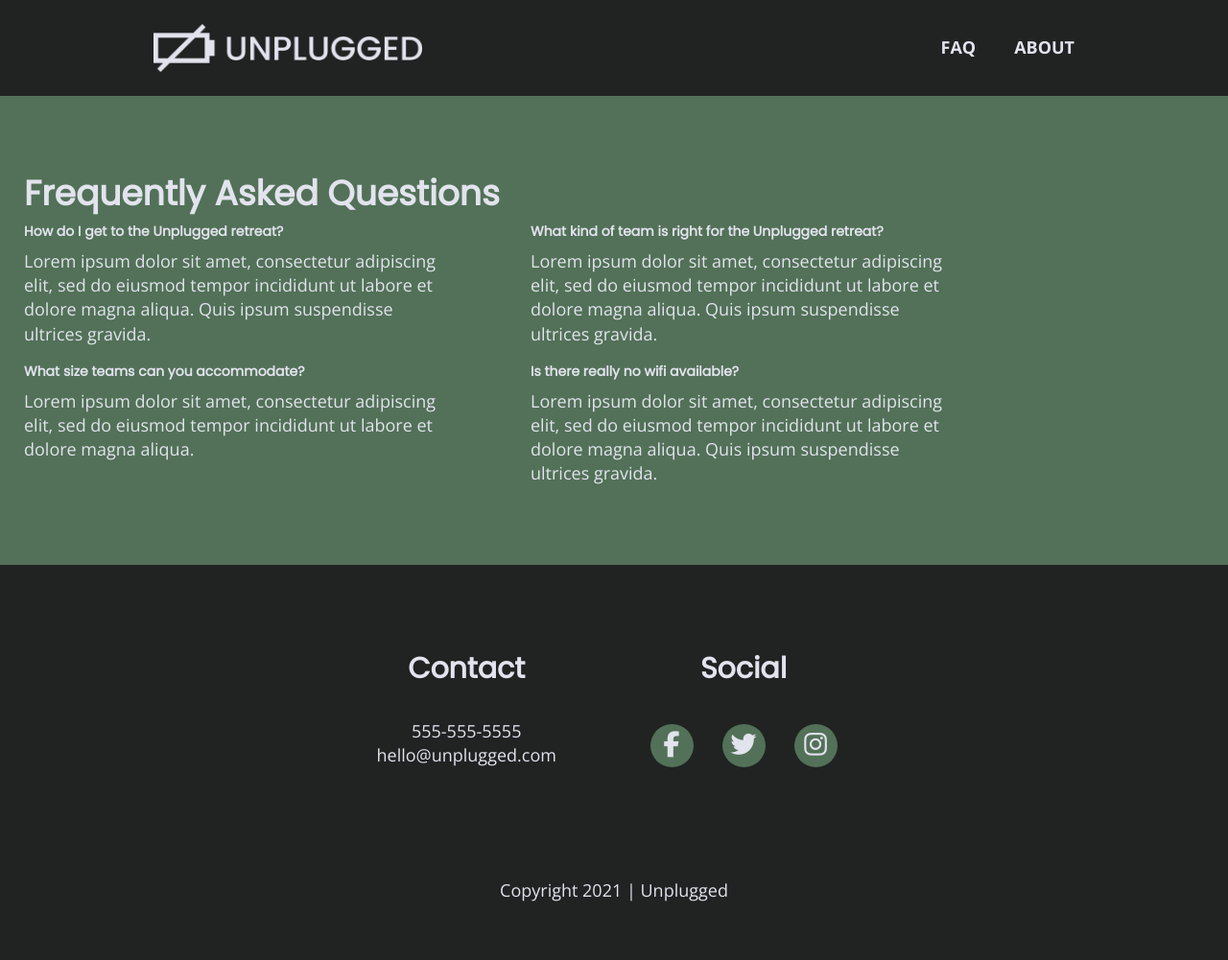
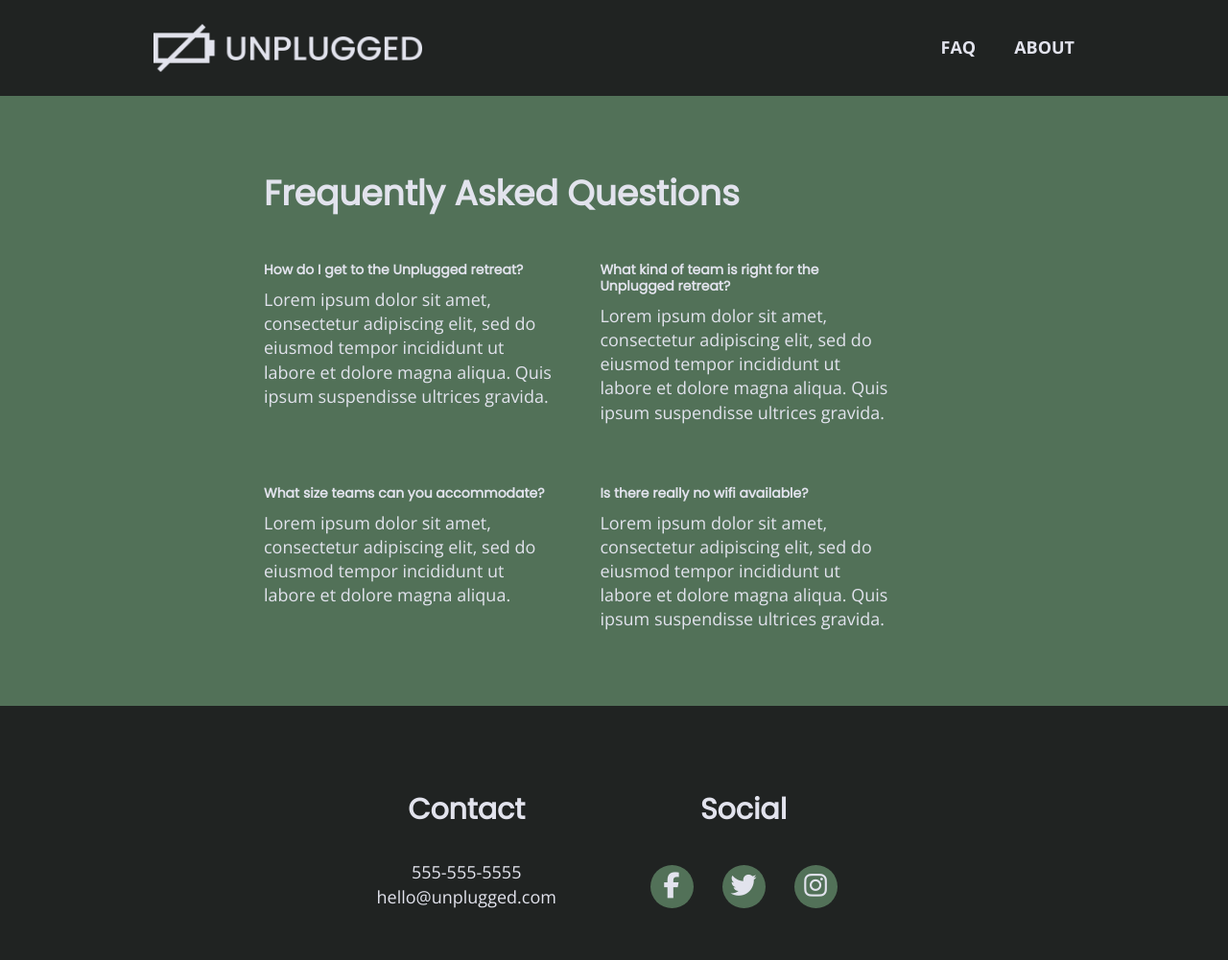
Before and after one commit to heidi37/unplugged-retreat, a website: page faq/index.html in a window 1280 px wide. Shown: the top 1001 px of the page at 96% size. Before the commit the page ends 951 px from the top, so only its background shows below. Drawn offline with nearby package versions, Linux system fonts and the light colour scheme.

Commit message:
fixed tablet FAQ and About spacing issues

```diff
--- a/css/main.css
+++ b/css/main.css
@@ -123,6 +123,7 @@ h1, h2, h3, h4 {
 
 h1 {
   font-size: 2.25em;
+  line-height: 1.2;
 }
 
 h2 {
@@ -767,12 +768,25 @@ aside .form {
 
   /**** ABOUT PAGE ****/
 
+  .mission {
+    display: flex;
+    justify-content: space-around;
+    align-items: center;
+    flex-flow: row wrap;
+  }
+
   .mission-content {
     display: flex;
     justify-content: space-between;
     align-items: center;
-    padding-top: 20px;
+    padding-top: 40px;
 }
+
+
+  .mission .content-wrapper {
+    padding: 0;
+    max-width: 730px;
+  }
 
   .mission-content p {
     width: 45%;
@@ -787,7 +801,11 @@ aside .form {
   }
 
   .contact-content h4 {
-    margin-bottom: 10px;
+    margin: 50px 0 10px 0;
+  }
+
+  .contact-section {
+    padding: 0;
   }
 
   .contact-section .content-wrapper h2 {
@@ -802,24 +820,53 @@ aside .form {
 
   /**** FAQ PAGE ****/
 
-  .faq .content-wrapper {
+  /* .faq .content-wrapper {
     justify-content: space-between;
     align-items: flex-start;
-    margin-bottom: 65px;
+    margin: 50px 0 65px 45px;
+  } */
+
+  .faq-content {
+    flex-basis: 45%;
+  }
+
+  .faq {
+    display: flex;
+    justify-content: space-around;
+    align-items: center;
+    flex-flow: row wrap;
   }
 
   .faq-content {
-    flex-basis: 45%;
-    margin-bottom: 0;
+    display: flex;
+    justify-content: flex-start;
+    align-items: flex-start;
+    flex-flow: column wrap;
+    padding-top: 20px;
+}
+
+  .faq .content-wrapper {
+    padding: 0;
+    max-width: 730px;
+    margin-bottom: 35px;
+  }
+
+  .faq-content {
+    flex-basis: 48%;
   }
 
   .faq h2 {
     width: 100%;
-    margin: 30px 0 10px;
+    margin: 30px 0 30px;
   }
 
   .faq h4 {
     font-size: .875em;
+    padding-right: 50px;
+  }
+
+  .faq p {
+    padding-right: 50px;
   }
 
 }
```
